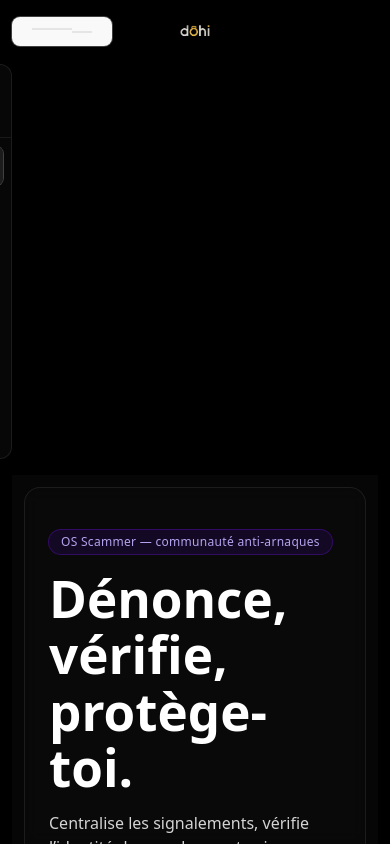
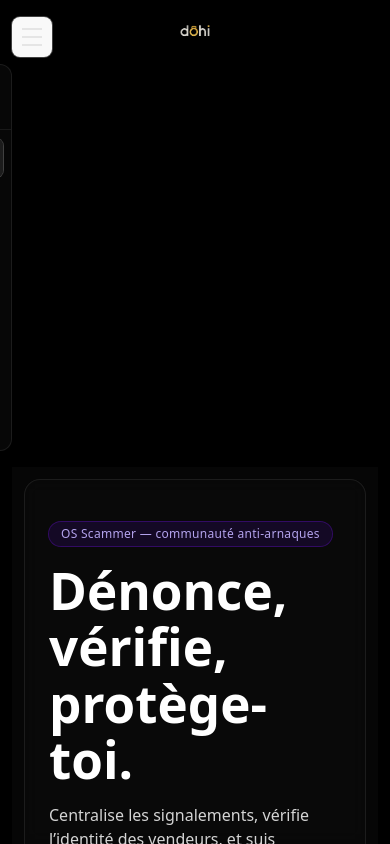
Before and after one commit to MaevaASSOGHO/dohi, a React (Vite) app: page / in a window 390 px wide. Built offline with nearby package versions, Linux system fonts and the light colour scheme.

Commit message:
text responsive

```diff
--- a/src/App.css
+++ b/src/App.css
@@ -177,3 +177,40 @@ select:-webkit-autofill {
   -webkit-box-shadow: 0 0 0px 1000px #0a0a0a inset;
   transition: background-color 9999s ease-in-out 0s;
 }
+/* Dans App.css - ajoute ces règles */
+.hamburger-line {
+  transition: all 0.3s ease;
+}
+
+/* Animation optionnelle pour le bouton hamburger */
+.hamburger-active .hamburger-line:nth-child(1) {
+  transform: rotate(45deg) translate(6px, 6px);
+}
+
+.hamburger-active .hamburger-line:nth-child(2) {
+  opacity: 0;
+}
+
+.hamburger-active .hamburger-line:nth-child(3) {
+  transform: rotate(-45deg) translate(6px, -6px);
+}
+
+/* Amélioration du header sticky */
+.sticky-header {
+  position: sticky;
+  top: 0;
+  z-index: 40;
+  backdrop-filter: blur(8px);
+  -webkit-backdrop-filter: blur(8px);
+}
+
+/* Réduction des espaces pour un layout plus compact */
+.compact-layout {
+  padding-top: 0.5rem;
+}
+
+@media (min-width: 640px) {
+  .compact-layout {
+    padding-top: 1rem;
+  }
+}
--- a/src/components/HamburgerButton.jsx
+++ b/src/components/HamburgerButton.jsx
@@ -1,3 +1,4 @@
+// HamburgerButton.jsx
 import React from "react";
 
 export default function HamburgerButton({ onClick, className = "", label = "Ouvrir le menu" }) {
@@ -6,15 +7,19 @@ export default function HamburgerButton({ onClick, className = "", label = "Ouvr
       onClick={onClick}
       aria-label={label}
       className={[
-        "inline-flex items-center justify-center rounded-md px-3 py-2",
+        "inline-flex flex-col items-center justify-center w-10 h-10 rounded-lg",
         "ring-1 ring-neutral-700 bg-neutral-900/70 hover:bg-neutral-800/70",
-        "transition focus:outline-none focus:ring-2 focus:ring-violet-600/50",
+        "transition-all duration-200 focus:outline-none focus:ring-2 focus:ring-violet-600/50",
+        "group", // Pour les animations de hover
         className,
       ].join(" ")}
     >
-      <span className="block w-5 h-[2px] bg-neutral-200 mb-[5px]" />
-      <span className="block w-5 h-[2px] bg-neutral-200 mb-[5px]" />
-      <span className="block w-5 h-[2px] bg-neutral-200" />
+      {/* Barre du haut */}
+      <span className="block w-5 h-0.5 bg-neutral-200 transition-all duration-200 group-hover:bg-white mb-1.5" />
+      {/* Barre du milieu */}
+      <span className="block w-5 h-0.5 bg-neutral-200 transition-all duration-200 group-hover:bg-white mb-1.5" />
+      {/* Barre du bas */}
+      <span className="block w-5 h-0.5 bg-neutral-200 transition-all duration-200 group-hover:bg-white" />
     </button>
   );
 }
```
